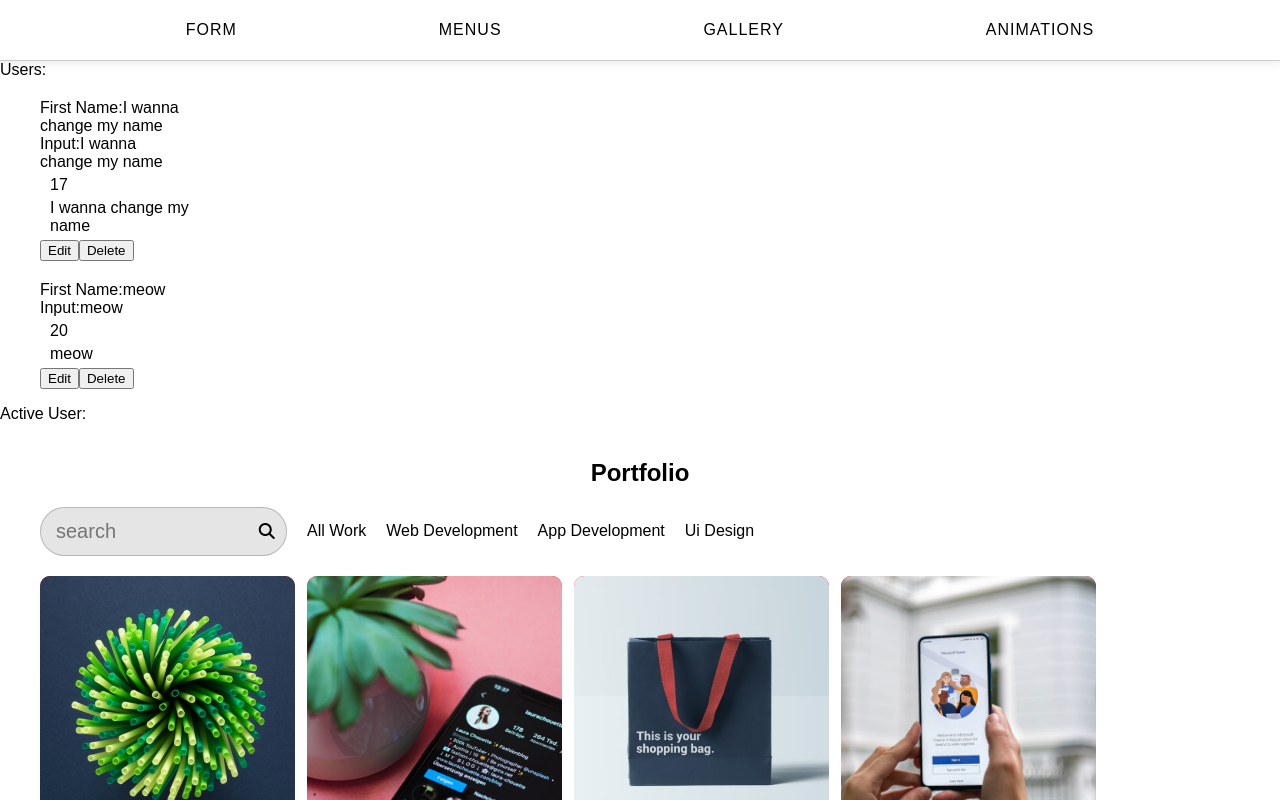
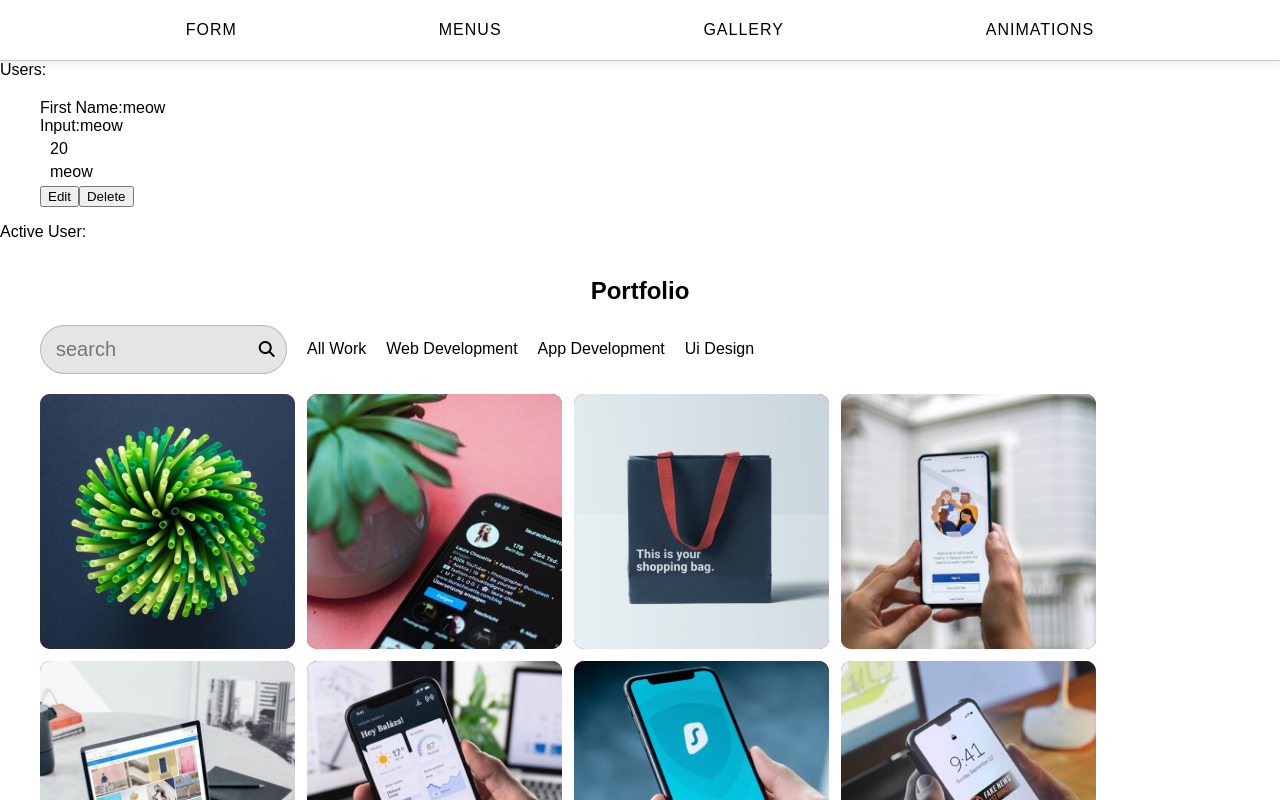
Before and after one commit to savus/testing-vite-react, a React (Vite) app: page / in a window 1280 px wide. Shown: the top 800 px of the page. Built offline with nearby package versions, Linux system fonts and the light colour scheme; data requests are answered from the project's data file.

Commit message:
Implement optimstic rendering to update and delete api requests

```diff
--- a/db.json
+++ b/db.json
@@ -1,13 +1,5 @@
 {
   "users": [
-    {
-      "firstName": "I wanna change my name",
-      "lastName": "meow",
-      "email": "mewmew@gmail.com",
-      "city": "Minersvillellweewewer",
-      "phone": "5555555555",
-      "id": 17
-    },
     {
       "firstName": "meow",
       "lastName": "meow",
--- a/index.html
+++ b/index.html
@@ -7,7 +7,7 @@
       src="https://kit.fontawesome.com/062335cba3.js"
       crossorigin="anonymous"
     ></script>
-    <title>testing-vite-ts</title>
+    <title>testing-vite-react</title>
   </head>
   <body>
     <div id="root"></div>
--- a/src/Components/Providers/UserInfoProvider.tsx
+++ b/src/Components/Providers/UserInfoProvider.tsx
@@ -8,15 +8,17 @@ import {
 import type { TOmitID, TPartialUser, TUser } from "../../types";
 import { Requests } from "../../utils/api";
 import toast from "react-hot-toast";
+
 type TUserContext = {
   allUsers: TUser[];
   setAllUsers: (users: TUser[]) => void;
   isLoading: boolean;
   setIsLoading: (state: boolean) => void;
-  updateUser: (user: TPartialUser, id: string) => Promise<void>;
-  updateUserOpt: (user: TPartialUser, id: string) => Promise<TUser>;
-  deleteUser: (id: string) => Promise<void>;
-  createUser: (body: TOmitID) => Promise<void>;
+  updateUser: (user: TPartialUser, id: string) => Promise<unknown>;
+  updateUserOpt: (user: TPartialUser, id: string) => Promise<unknown>;
+  deleteUser: (id: string) => Promise<unknown>;
+  deleteUserOpt: (id: string) => Promise<unknown>;
+  createUser: (body: TOmitID) => Promise<unknown>;
 };
 
 const UserContext = createContext({} as TUserContext);
@@ -51,22 +53,45 @@ export const UserInfoProvider = ({ children }: { children: ReactNode }) => {
       });
   };
 
-  const updateUserOpt = (body: TPartialUser, id: string): Promise<TUser> => {
+  const updateUserOpt = (body: TPartialUser, id: string) => {
     const newState = allUsers.map((user) =>
       user.id === id ? { ...user, ...body } : user
     );
 
     setAllUsers(newState);
 
-    return Requests.updateUser(body, id);
+    return Requests.updateUser(body, id)
+      .then(refetchData)
+      .then(() => {
+        toast.success("success");
+      })
+      .catch((e) => {
+        toast.error(e.message);
+        setAllUsers(allUsers);
+      });
   };
 
-  const deleteUser = async (id: string) => {
+  const deleteUser = (id: string) => {
     setIsLoading(true);
     return Requests.deleteUser(id)
       .then(refetchData)
       .finally(() => {
         setIsLoading(false);
+      });
+  };
+
+  const deleteUserOpt = (id: string) => {
+    const updatedData = allUsers.filter((user) => user.id !== id);
+
+    setAllUsers(updatedData);
+    return Requests.deleteUser(id)
+      .then(refetchData)
+      .then(() => {
+        toast.success("Sucessfully deleted user");
+      })
+      .catch((e) => {
+        toast.error(e.message);
+        setAllUsers(allUsers);
       });
   };
 
@@ -89,6 +114,7 @@ export const UserInfoProvider = ({ children }: { children: ReactNode }) => {
         updateUser,
         updateUserOpt,
         deleteUser,
+        deleteUserOpt,
         createUser,
       }}
     >
--- a/src/Components/User.tsx
+++ b/src/Components/User.tsx
@@ -1,7 +1,6 @@
 import type { TUser } from "../types";
 import "../css/user-list-btns.css";
 import { useState } from "react";
-import toast from "react-hot-toast";
 import { useUserContext } from "./Providers/UserInfoProvider";
 
 export const User = ({ user: { id, firstName } }: { user: TUser }) => {
@@ -12,6 +11,7 @@ export const User = ({ user: { id, firstName } }: { user: TUser }) => {
     updateUserOpt,
     setIsLoading,
     deleteUser,
+    deleteUserOpt,
   } = useUserContext();
   const [firstNameInput, setFirstNameInput] = useState(firstName);
   const [editMode, setEditMode] = useState(false);
@@ -41,21 +41,7 @@ export const User = ({ user: { id, firstName } }: { user: TUser }) => {
           onClick={() => {
             setEditMode(!editMode);
             if (editMode) {
-              // updateUser({ firstName: firstNameInput }, id)
-              //   .then(() => {
-              //     toast.success("User updated!");
-              //   })
-              //   .catch((e) => {
-              //     toast.error(e.message);
-              //   })
-              //   .finally(() => {
-              //     setIsLoading(false);
-              //   });
-              updateUserOpt({ firstName: firstNameInput }, id).catch((e) => {
-                toast.error(e.message);
-                setAllUsers(allUsers);
-                setFirstNameInput(firstName);
-              });
+              updateUserOpt({ firstName: firstNameInput }, id);
             }
           }}
         >
@@ -66,16 +52,7 @@ export const User = ({ user: { id, firstName } }: { user: TUser }) => {
           onClick={(e) => {
             e.preventDefault();
             setEditMode(false);
-            deleteUser(id)
-              .then(() => {
-                toast.success("user has been deleted!");
-              })
-              .catch((e) => {
-                toast.error(e.message);
-              })
-              .finally(() => {
-                setIsLoading(false);
-              });
+            deleteUserOpt(id);
           }}
         >
           Delete
--- a/src/utils/api.ts
+++ b/src/utils/api.ts
@@ -8,7 +8,12 @@ const fetchUsers = `${BASE_URL}/${userEndpoints}`;
 
 export const Requests = {
   getAllUsers: (): Promise<TUser[]> =>
-    fetch(`${fetchUsers}`).then((response) => response.json()),
+    fetch(`${fetchUsers}`).then((response) => {
+      if (!response.ok) {
+        throw new Error(`HTTP Error! Status: ${response.status}`);
+      }
+      return response.json();
+    }),
 
   postUser: (user: TOmitID): Promise<TUser> =>
     fetch(`${fetchUsers}`, {
@@ -20,19 +25,22 @@ export const Requests = {
   deleteUser: (id: string): Promise<TUser> =>
     fetch(`${fetchUsers}/${id}`, {
       method: "DELETE",
-    }).then((response) => response.json()),
+    }).then((response) => {
+      if (!response.ok) {
+        throw new Error(`HTTP Error! Status: ${response.status}`);
+      }
+      return response.json();
+    }),
 
   updateUser: (body: TPartialUser, id: string): Promise<TUser> =>
     fetch(`${fetchUsers}/${id}`, {
       method: "PATCH",
       headers: headers,
       body: JSON.stringify(body),
-    }).then((response) => response.json()),
-
-  updateUserOpt: (body: TPartialUser, id: string): Promise<Response> =>
-    fetch(`${fetchUsers}/${id}`, {
-      method: "PATCH",
-      headers: headers,
-      body: JSON.stringify(body),
+    }).then((response) => {
+      if (!response.ok) {
+        throw new Error(`HTTP Error! Status: ${response.status}`);
+      }
+      return response.json();
     }),
 };
```
Also changed, not shown: 1 other file (tests, documents, lock files or other folders).
